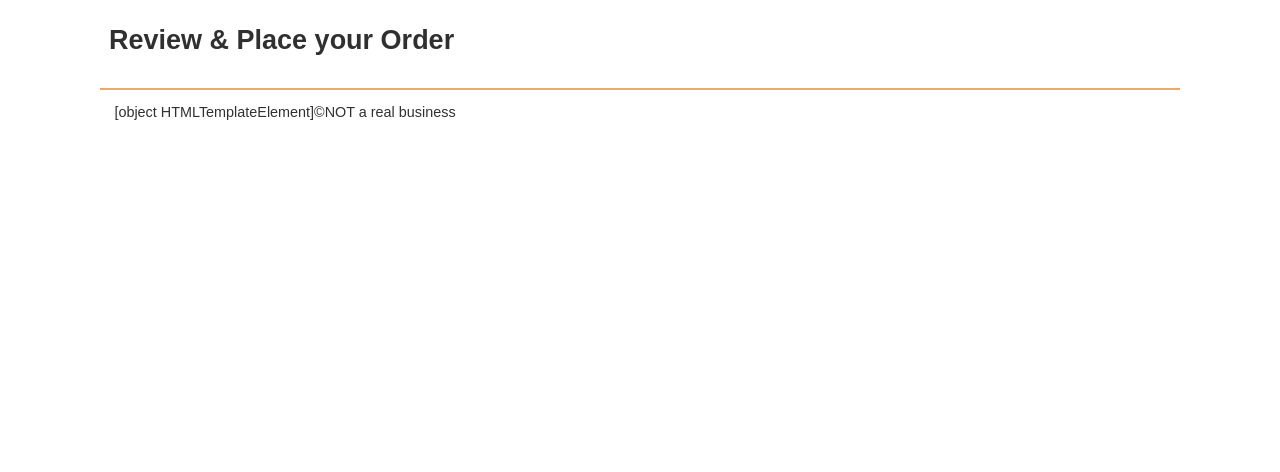
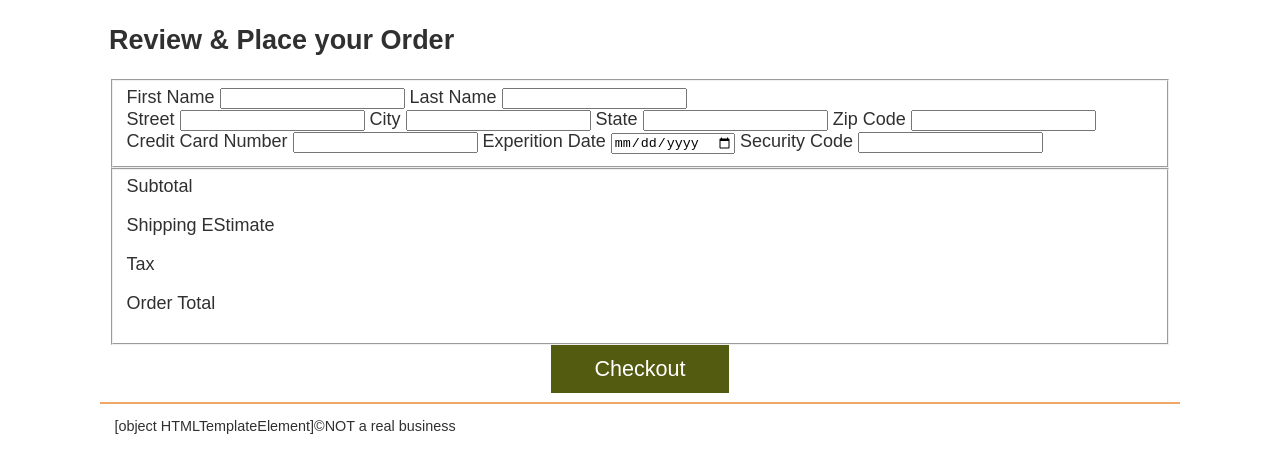
Before and after one commit to pearlrhema/sleepoutside, a website: page src/checkout/index.html in a window 1280 px wide. Shown: the part 128-600 px from the top of the page. Drawn offline with Linux system fonts and the light colour scheme; files that its build step writes are made by us from their sources; no server answers; files whose address does not match are found by name.

Commit message:
start w04 team activity

```diff
--- a/src/checkout/index.html
+++ b/src/checkout/index.html
@@ -8,7 +8,7 @@
 
     <title>Sleep Outside | Checkout</title>
 
-    <link rel="stylesheet" href="css/style.css" />
+    <link rel="stylesheet" href="../css/style.css" />
     <script src="../js/checkout.js" type="module"></script>
   </head>
 
@@ -60,6 +60,47 @@
     <main class="divider">
       <section class="products">
         <h2>Review & Place your Order</h2>
+        <form name="checkout">
+          <fieldset id="checkoutform">
+            <div class="checkout-name">
+              <label for="fname">First Name</label>
+              <input type="text" id="fname" name="fname" required>
+              <label for="lname">Last Name</label>
+              <input type="text" id="lname" name="lname" required>
+            </div>
+            <div class="checkout-address">
+              <label for="street">Street</label>
+              <input type="text" id="street" name="street" required>
+              <label for="city">City</label>
+              <input type="text" id="city" name="city" required>
+              <label for="state">State</label>
+              <input type="text" id="state" name="state" required>
+              <label for="zipcode">Zip Code</label>
+              <input type="text" id="zipcode" name="zipcode" required>
+            </div>
+            <div class="checkout-payment">
+              <label for="ccnumber">Credit Card Number</label>
+              <input type="text" id="ccnum" name="ccnum" required>
+              <label for="expdate">Experition Date</label>
+              <input type="date" id="expdate" name="expdate" required>
+              <label for="securitycode">Security Code</label>
+              <input type="text" id="securitycode" name="securitycode" required>
+            </div>
+          </fieldset>
+          <fieldset id="checkoutsummary">
+            <label for="subtotal">Subtotal<span id="subtotal"></span></label>
+            <p name="cart-total" class="cart-total"></p>
+            <label for="shipping">Shipping EStimate</label>
+            <p id="shipping"></p>
+            <label for="tax">Tax</label>
+            <p id="tax"></p>
+            <label for="ordertotal">Order Total</label>
+            <p id="ordertotal"></p>
+          </fieldset>
+          <button id="checkoutSubmit" type="submit">Checkout</button>
+
+
+        </form>
       </section>
     </main>
 
```
Also changed, not shown: src/cart/index.html (+1 -0 lines), src/js/CheckoutProcess.mjs (added, +23 -0 lines).
